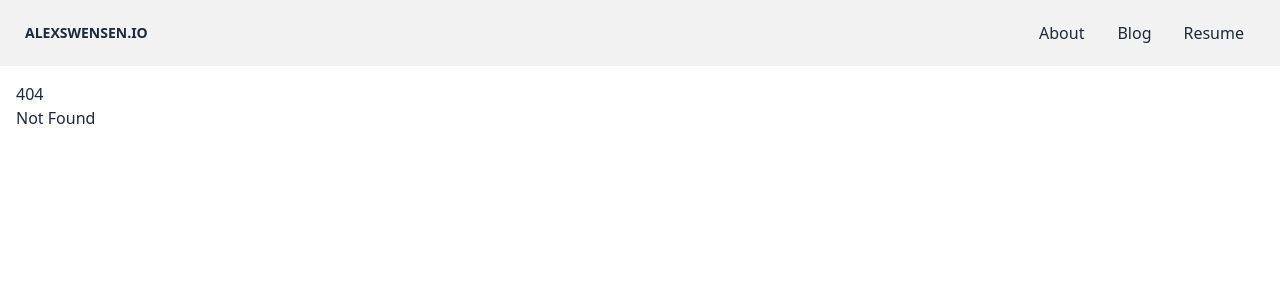
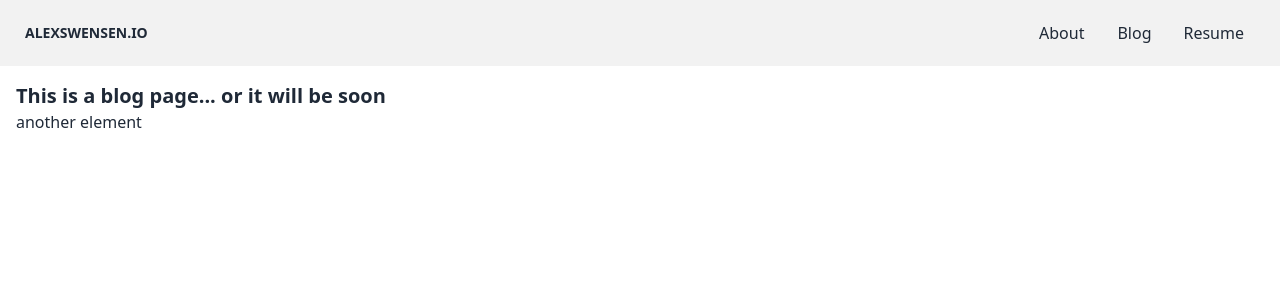
Before and after one commit to AlexSwensen/alexswensen.io, a SvelteKit app: page /blog in a window 1280 px wide. Before the commit this address had no page. Shown: the top 300 px of the page. Built offline with nearby package versions, Linux system fonts and the light colour scheme.

Commit message:
update libs

```diff
--- /dev/null
+++ b/src/routes/blog/+page.svelte
@@ -0,0 +1,3 @@
+<h1 class="text-xl font-bold">This is a blog page... or it will be soon</h1>
+
+<h2>another element</h2>
```
Also changed, not shown: package.json (+19 -19 lines), 2 other files (tests, documents, lock files or other folders).
